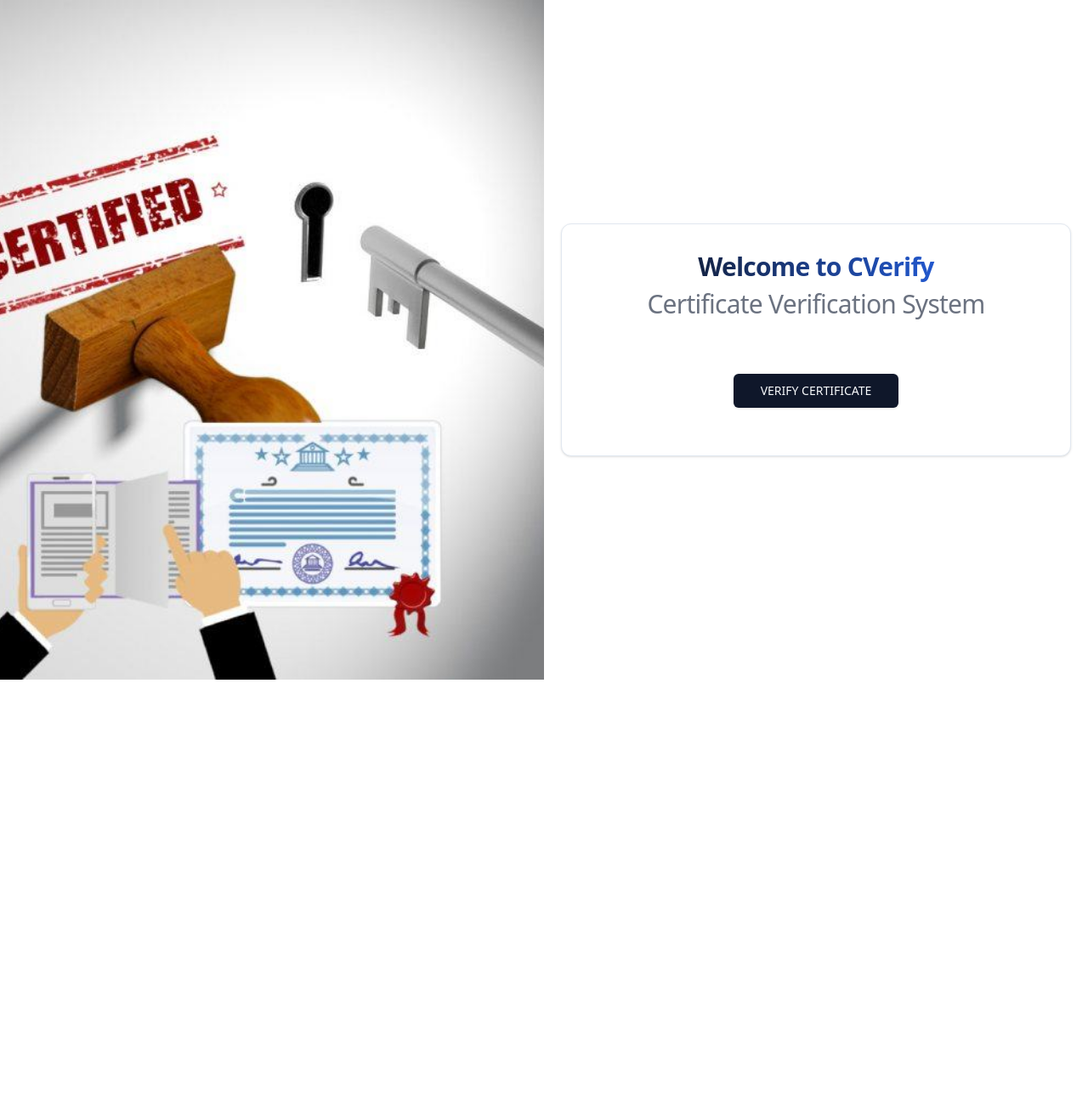
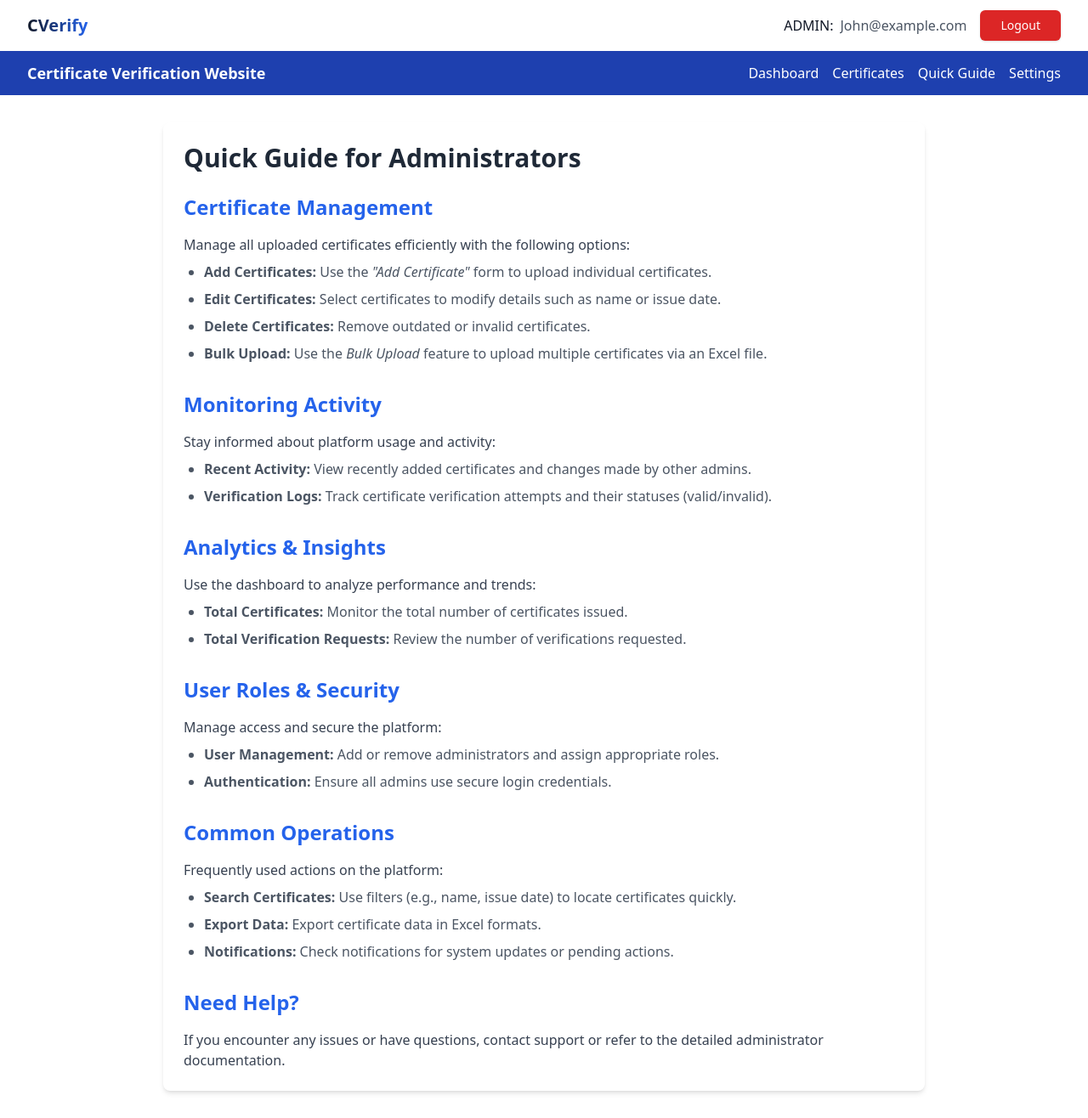
Before and after one commit to Byaxy/certificate-verification-system, a React (Vite) app: page /admin/quick_guide in a window 1280 px wide. Before the commit this address led to /. Shown: the whole page at 85% size. Before the commit the page ends 800 px from the top, so only its background shows below. Built offline with nearby package versions, Linux system fonts and the light colour scheme.

Commit message:
implemented quickguide and it's routing

```diff
--- a/src/App.jsx
+++ b/src/App.jsx
@@ -16,6 +16,7 @@
 import CertificateSection from "./pages/AdminCertificate/CertificateSection";
 import Dashboard from "./pages/Dashboard/Dashboard";
 import Settings from "./pages/AdminSettings/Settings";
+import QuickGuide from "./pages/QuickGuide/QuickGuide";
 //import Footer from "./components/Footer";
 
 const App = () => {
@@ -35,6 +36,7 @@
           <Route index element={<Dashboard/>} />
           <Route path="certificates" element={<CertificateSection/>} />
           <Route path="settings" element={<Settings/>} />
+          <Route path="quick_guide" element={<QuickGuide/>} />
         </Route>
         <Route path="/verify-certificate" element={<VerifyCertificate />} />
         <Route
--- a/src/pages/Dashboard/Dashboard.jsx
+++ b/src/pages/Dashboard/Dashboard.jsx
@@ -2,8 +2,8 @@
 
 const Dashboard = () => {
     return (
-      <div className="h-screen flex flex-col">
-        <div className="flex flex-grow">
+      <div className="flex flex-col">
+        <div className="">
           <DashboardContent/>
         </div>
       </div>
--- a/src/pages/Dashboard/DashboardContent.jsx
+++ b/src/pages/Dashboard/DashboardContent.jsx
@@ -1,6 +1,7 @@
 import { useEffect, useState } from "react";
 import RecentActivity from "./RecentActivity";
 import "./Loader.css"
+import HowitWorks from "../QuickGuide/HowitWorks";
 
 const DashboardContent = () => {
   const [totalCertificates, setTotalCertificates] = useState(0);
@@ -62,6 +63,9 @@
         <div className="mb-4">
           <RecentActivity />
         </div>
+        <div>
+          <HowitWorks/>
+        </div>
       </div>
     </main>
   );
--- a/src/pages/Dashboard/DashboardHeader.jsx
+++ b/src/pages/Dashboard/DashboardHeader.jsx
@@ -11,17 +11,17 @@
         </div>
         <nav className="">
           <ul className="md:flex hidden items-center">
-            <Link to={"/"}>
-              <li className="ml-4">Home</li>
-            </Link>
             <Link to={"/admin"}>
-              <li className="ml-4">Dashboard</li>
+              <li className="ml-4 hover:scale-105 transition-all">Dashboard</li>
             </Link>
             <Link to={"/admin/certificates"}>
-              <li className="ml-4">Certificates</li>
+              <li className="ml-4 hover:scale-105 transition-all">Certificates</li>
+            </Link>
+            <Link to={"/admin/quick_guide"}>
+              <li className="ml-4 hover:scale-105 transition-all">Quick Guide</li>
             </Link>
             <Link to={"/admin/settings"}>
-              <li className="ml-4">Settings</li>
+              <li className="ml-4 hover:scale-105 transition-all">Settings</li>
             </Link>
           </ul>
         </nav>
--- a/src/pages/Dashboard/DashboardSidebar.jsx
+++ b/src/pages/Dashboard/DashboardSidebar.jsx
@@ -3,20 +3,25 @@
 
 const DashboardSidebar = ({close}) => {
     return (
-      <aside className="bg-transaprent shadow-md backdrop-blur-md text-black font-semibold mt-5 p-4 w-64 h-full">
-        <ul>
+      <aside className="bg-transaprent rounded shadow-md bg-slate-900 text-white font-semibold  p-4 w-64 h-full">
+        <ul className="py-10">
           <li className="mb-4" onClick={close}>
-            <Link to={"/admin"} className="text-gray-600 hover:text-blue-800">
+            <Link to={"/admin"} className="te hover:text-blue-800">
               Dashboard
             </Link>
           </li>
           <li className="mb-4" onClick={close}>
-          <Link to={"/admin/certificates"} className="text-gray-600 hover:text-blue-800">
+          <Link to={"/admin/certificates"} className="hover:text-blue-800">
               All Certificates
             </Link>
           </li>
           <li className="mb-4" onClick={close}>
-          <Link to={"/admin/settings"} className="text-gray-600 hover:text-blue-800">
+          <Link to={"/admin/quick_guide"} className="hover:text-blue-800">
+              Quick Guide
+            </Link>
+          </li>
+          <li className="mb-4" onClick={close}>
+          <Link to={"/admin/settings"} className="hover:text-blue-800">
               Settings
             </Link>
           </li>
--- /dev/null
+++ b/src/pages/QuickGuide/HowitWorks.jsx
@@ -0,0 +1,34 @@
+import { Link } from "react-router-dom";
+import quickguide from "..//..//assets/quickguide.png"
+
+const HowitWorks = () => {
+  return (
+    <div className=" my-20 py-4">
+      <div className="text-center sm:text-[30px] text-[28px] font-bold mb-10">
+        <h1>How Does Certificate Verification Work? </h1>
+      </div>
+      <div className="grid grid-cols-1 md:grid-cols-2 gap-4">
+        <div className="flex flex-col sm:gap-16 gap-10 justify-center">
+          <div className="">
+            <h1 className="font-semibold sm:text-[25px] text-[22px] mb-5">Quick Guide for administrators</h1>
+            <p className="md:w-[80%] w-full text-gray-500">
+              As an admin easily verify certificates without technical
+              knowledge. The admin portal allows you to manage certificates data
+              securely.
+            </p>
+          </div>
+          <Link to={"/admin/quick_guide"}>
+            <button className="text-white bg-slate-900 rounded px-5 py-3">
+              Explore More
+            </button>
+          </Link>
+        </div>
+        <div>
+            <img src={quickguide} alt="Quick Quide Image" />
+        </div>
+      </div>
+    </div>
+  );
+};
+
+export default HowitWorks;
--- /dev/null
+++ b/src/pages/QuickGuide/QuickGuide.jsx
@@ -0,0 +1,123 @@
+
+
+const QuickGuide = () =>{
+  return (
+    <div className="max-w-4xl mx-auto p-6 my-8 bg-white shadow-md rounded-lg">
+      <h1 className="text-3xl font-bold text-gray-800 mb-6">
+        Quick Guide for Administrators
+      </h1>
+
+      {/* Section 1: Certificate Management */}
+      <section className="mb-8">
+        <h2 className="text-2xl font-semibold text-blue-600 mb-4">
+          Certificate Management
+        </h2>
+        <p className="text-gray-700 mb-2">
+          Manage all uploaded certificates efficiently with the following
+          options:
+        </p>
+        <ul className="list-disc pl-6 space-y-2 text-gray-600">
+          <li>
+            <strong>Add Certificates:</strong> Use the <em>&quot;Add Certificate&quot;</em> form to upload individual certificates.
+          </li>
+          <li>
+            <strong>Edit Certificates:</strong> Select certificates to modify details such as name or issue date.
+          </li>
+          <li>
+            <strong>Delete Certificates:</strong> Remove outdated or invalid certificates.
+          </li>
+          <li>
+            <strong>Bulk Upload:</strong> Use the <em>Bulk Upload</em> feature to upload multiple certificates via an Excel file.
+          </li>
+        </ul>
+      </section>
+
+      {/* Section 2: Monitoring Activity */}
+      <section className="mb-8">
+        <h2 className="text-2xl font-semibold text-blue-600 mb-4">
+          Monitoring Activity
+        </h2>
+        <p className="text-gray-700 mb-2">
+          Stay informed about platform usage and activity:
+        </p>
+        <ul className="list-disc pl-6 space-y-2 text-gray-600">
+          <li>
+            <strong>Recent Activity:</strong> View recently added certificates and changes made by other admins.
+          </li>
+          <li>
+            <strong>Verification Logs:</strong> Track certificate verification attempts and their statuses (valid/invalid).
+          </li>
+        </ul>
+      </section>
+
+      {/* Section 3: Analytics & Insights */}
+      <section className="mb-8">
+        <h2 className="text-2xl font-semibold text-blue-600 mb-4">
+          Analytics & Insights
+        </h2>
+        <p className="text-gray-700 mb-2">
+          Use the dashboard to analyze performance and trends:
+        </p>
+        <ul className="list-disc pl-6 space-y-2 text-gray-600">
+          <li>
+            <strong>Total Certificates:</strong> Monitor the total number of certificates issued.
+          </li>
+          <li>
+            <strong>Total Verification Requests:</strong> Review the number of verifications requested.
+          </li>
+        </ul>
+      </section>
+
+      {/* Section 4: User Roles & Security */}
+      <section className="mb-8">
+        <h2 className="text-2xl font-semibold text-blue-600 mb-4">
+          User Roles & Security
+        </h2>
+        <p className="text-gray-700 mb-2">
+          Manage access and secure the platform:
+        </p>
+        <ul className="list-disc pl-6 space-y-2 text-gray-600">
+          <li>
+            <strong>User Management:</strong> Add or remove administrators and assign appropriate roles.
+          </li>
+          <li>
+            <strong>Authentication:</strong> Ensure all admins use secure login credentials.
+          </li>
+        </ul>
+      </section>
+
+      {/* Section 5: Common Operations */}
+      <section className="mb-8">
+        <h2 className="text-2xl font-semibold text-blue-600 mb-4">
+          Common Operations
+        </h2>
+        <p className="text-gray-700 mb-2">
+          Frequently used actions on the platform:
+        </p>
+        <ul className="list-disc pl-6 space-y-2 text-gray-600">
+          <li>
+            <strong>Search Certificates:</strong> Use filters (e.g., name, issue date) to locate certificates quickly.
+          </li>
+          <li>
+            <strong>Export Data:</strong> Export certificate data in Excel formats.
+          </li>
+          <li>
+            <strong>Notifications:</strong> Check notifications for system updates or pending actions.
+          </li>
+        </ul>
+      </section>
+
+      {/* Help Section */}
+      <section>
+        <h2 className="text-2xl font-semibold text-blue-600 mb-4">
+          Need Help?
+        </h2>
+        <p className="text-gray-700">
+          If you encounter any issues or have questions, contact support or refer to the detailed administrator documentation.
+        </p>
+      </section>
+    </div>
+  );
+}
+
+export default QuickGuide;
```
Also changed, not shown: src/assets/quickguide.png (added).
